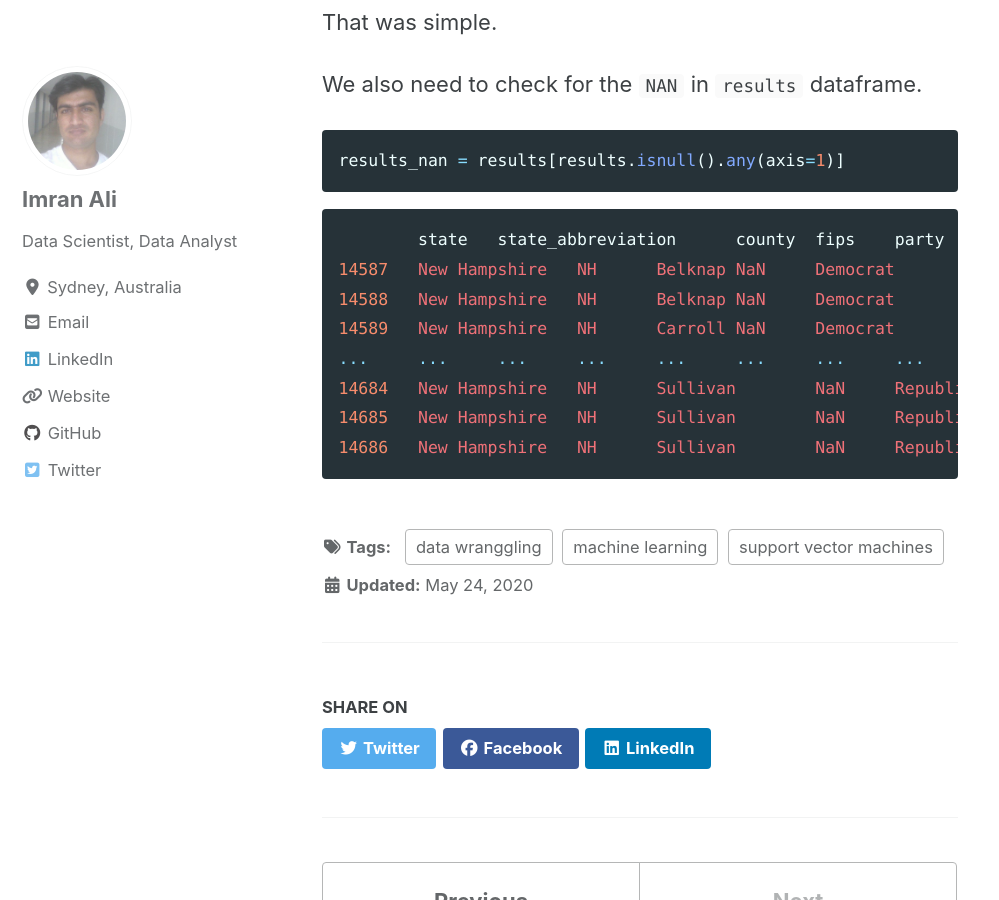
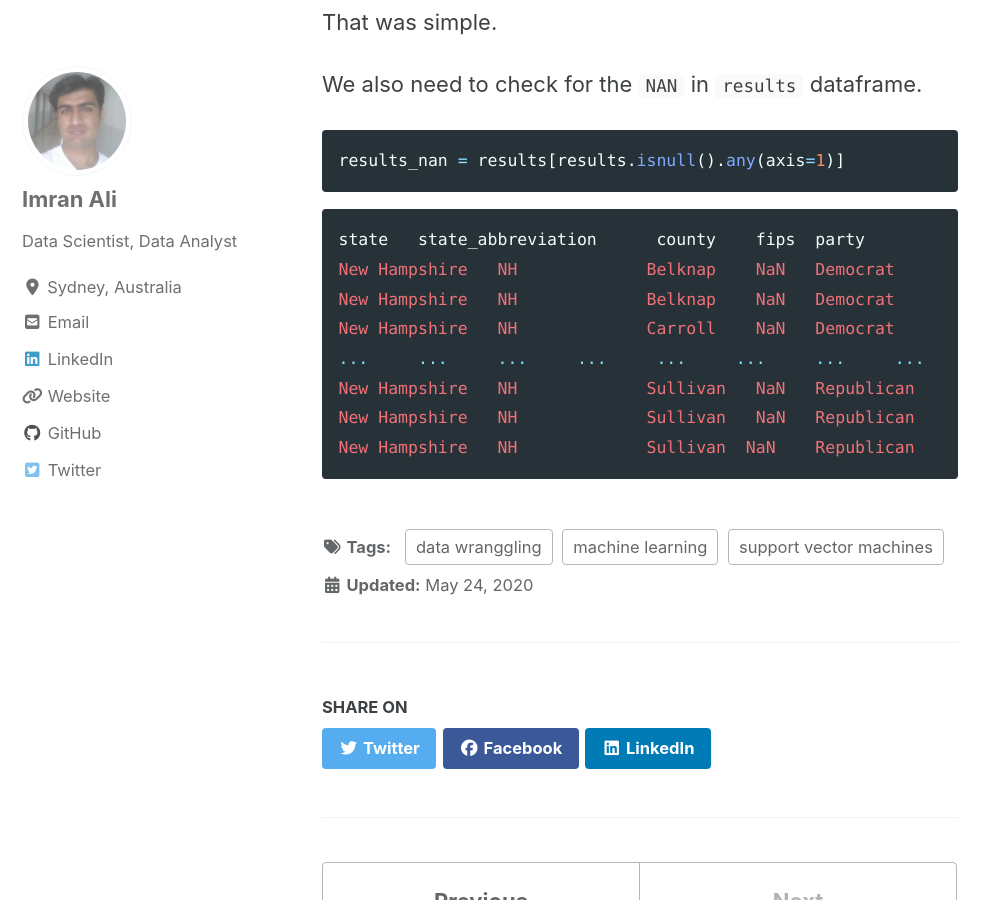
Before and after one commit to ImranAliPhD/ImranAliPhD.github.io, a Jekyll site: the page built from _posts/2020-05-24-primaries.md, in a window 1280 px wide and 900 px high, scrolled down 4950 px. Shown: the whole window, without its empty margins (0-999 px from the left). Built offline with Jekyll 4.4.1, drawn with Linux system fonts in a browser that asks for light colours; cached includes are drawn as plain includes; nearby versions of some CDN libraries.

Commit message:
Update 2020-05-24-primaries.md

````diff
--- a/_posts/2020-05-24-primaries.md
+++ b/_posts/2020-05-24-primaries.md
@@ -87,12 +87,12 @@
 results_nan = results[results.isnull().any(axis=1)]
 ```
 ```ruby
-	state	state_abbreviation	county	fips	party	candidate	votes	fraction_votes
-14587	New Hampshire	NH	Belknap	NaN	Democrat	Bernie Sanders	5990	0.631857
-14588	New Hampshire	NH	Belknap	NaN	Democrat	Hillary Clinton	3490	0.368143
-14589	New Hampshire	NH	Carroll	NaN	Democrat	Bernie Sanders	5655	0.636466
+state	state_abbreviation	county	  fips	party	       candidate	votes	fraction_votes
+New Hampshire	NH	       Belknap	  NaN	Democrat	Bernie Sanders	5990	0.631857
+New Hampshire	NH	       Belknap	  NaN	Democrat	Hillary Clinton	3490	0.368143
+New Hampshire	NH	       Carroll	  NaN	Democrat	Bernie Sanders	5655	0.636466
 ...	...	...	...	...	...	...	...	...
-14684	New Hampshire	NH	Sullivan	NaN	Republican	John Kasich	1334	0.164997
-14685	New Hampshire	NH	Sullivan	NaN	Republican	Marco Rubio	895	0.110699
-14686	New Hampshire	NH	Sullivan	NaN	Republican	Ted Cruz	951	0.117625
+New Hampshire	NH	       Sullivan	  NaN	Republican	John Kasich	1334	0.164997
+New Hampshire	NH	       Sullivan   NaN	Republican	Marco Rubio	895	0.110699
+New Hampshire	NH	       Sullivan	 NaN	Republican	Ted Cruz	951	0.117625
 ```
````
